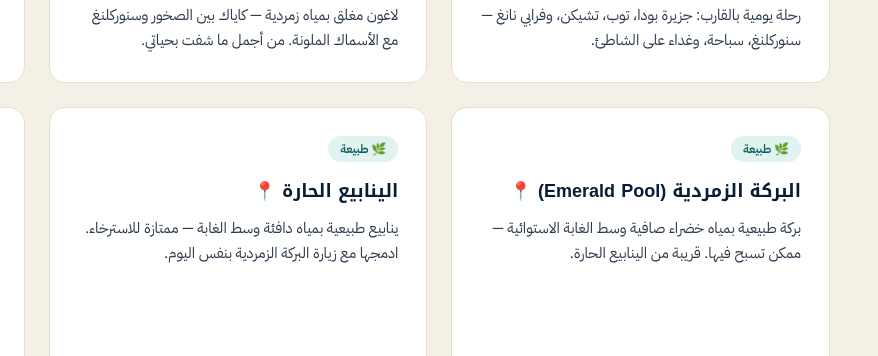
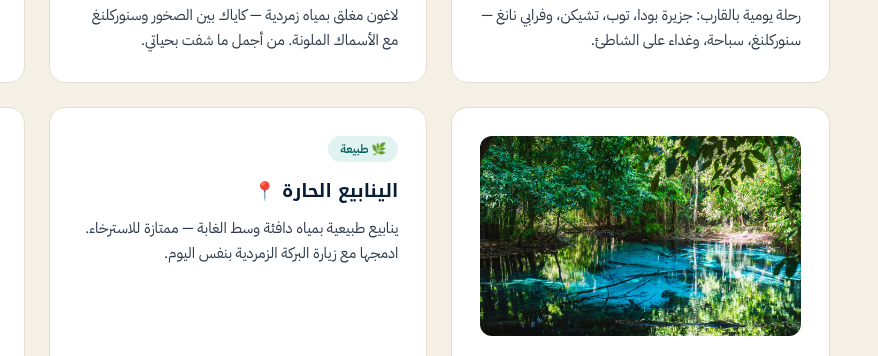
Before and after one commit to adamthaitours-creator/adam-thai-tours-website, a plain HTML site: page krabi-guide.html in a window 1280 px wide. Shown: the part 1540-1896 px from the top of the page, 402-1280 px from the left. Drawn offline with Linux system fonts and the light colour scheme.

Commit message:
Add Emerald Pool photo to its card in Krabi guide
Co-Authored-By: Claude Haiku 5.5 <noreply@anthropic.com>
Claude-Session: https://claude.ai/code/session_0185Ls5RyqoKn5isq6qmoEqi

```diff
--- a/krabi-guide.html
+++ b/krabi-guide.html
@@ -104,6 +104,7 @@
       <p>١,٢٣٧ درجة للقمة — تحدّي حقيقي لكن المنظر من فوق يستاهل كل خطوة. روح الصبح بدري وخذ مي كثير.</p>
     </a>
     <a class="guide-card" href="https://maps.google.com/?q=Emerald+Pool+Krabi" target="_blank" rel="noopener">
+      <img src="images/krabi/emerald-pool-forest.webp" width="1200" height="800" alt="البركة الزمردية كرابي" loading="lazy">
       <span class="tag">🌿 طبيعة</span>
       <h3>البركة الزمردية (Emerald Pool) 📍</h3>
       <p>بركة طبيعية بمياه خضراء صافية وسط الغابة الاستوائية — ممكن تسبح فيها. قريبة من الينابيع الحارة.</p>
```
Also changed, not shown: images/krabi/emerald-pool-forest.webp (added).
